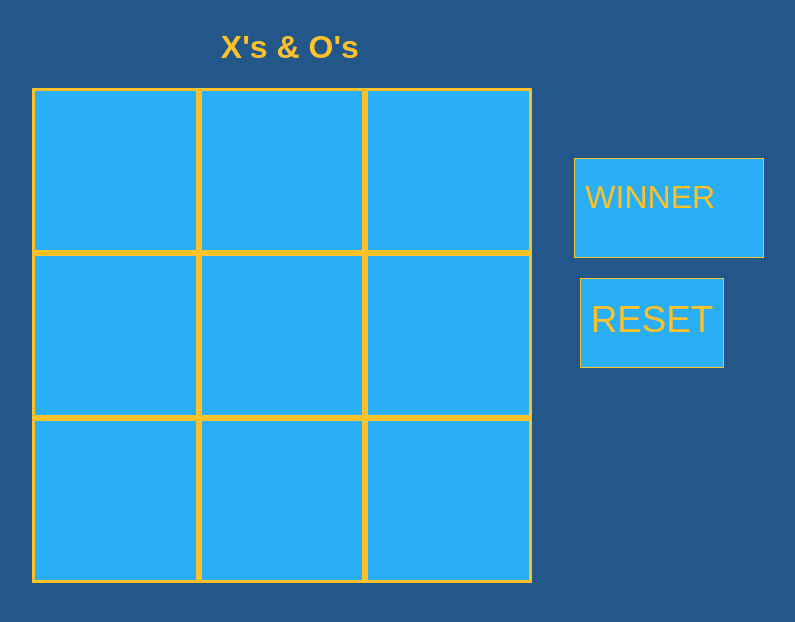
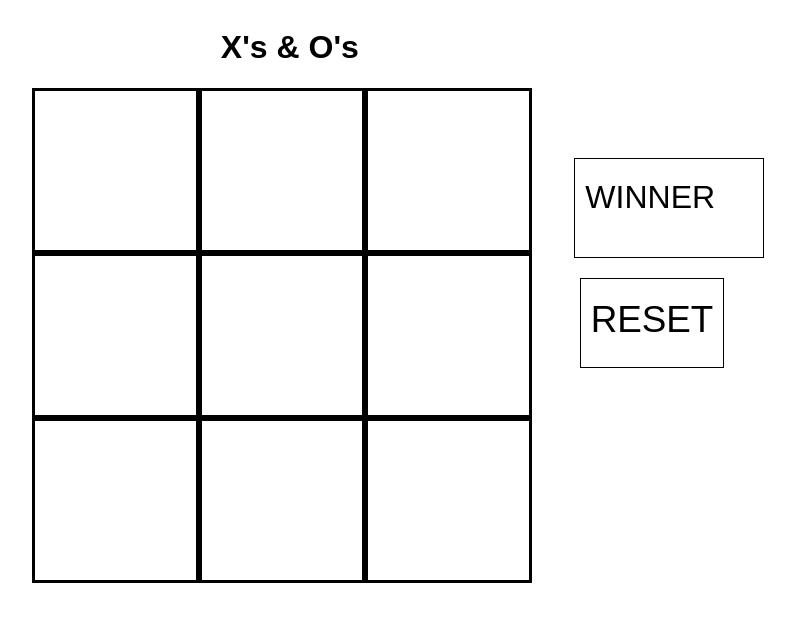
Before and after one commit to snahar22/XsandOs, a plain HTML site: page index.html in a window 1280 px wide. Shown: the whole page, without its empty margins (308-1103 px from the left). Drawn offline with nearby package versions, Linux system fonts and the light colour scheme.

Commit message:
Update style.css

```diff
--- a/style.css
+++ b/style.css
@@ -4,11 +4,11 @@
 body, html{
   width:100vw;
   height: 100vh;
-  color: #FDC12A;
+  color: black;
   display: flex;
   justify-content: center;
   font-family: sans-serif;
-  background-color: #235789;
+  background-color: white;
 }
 
 .container{
@@ -38,8 +38,8 @@ h1{
 .column{
 	width: 400px;
 	height: 165px;
-	background-color:#2AAFF5;
-	border: 3px solid #FDC12A;
+	background-color:white;
+	border: 3px solid black;
 	text-align: center;
 	font-size: 8em;
 }
@@ -47,8 +47,8 @@ h1{
 	width: 150px;
 	height: 90px;
 	padding: 20px 10px;
-	background-color: #2AAFF5;
-	border: 1px solid #FDC12A;
+	background-color: white;
+	border: 1px solid black;
 	font-size: 2.3em;
 	text-transform: uppercase;
 	position: relative;
@@ -62,8 +62,8 @@ h1{
 	width: 250px;
 	height: 100px;
 	padding: 20px 10px;
-	background-color: #2AAFF5;
-	border: 1px solid #FDC12A;
+	background-color: white;
+	border: 1px solid black;
 	font-size: 2em;
 	text-transform: uppercase;
 	position: relative;
```
